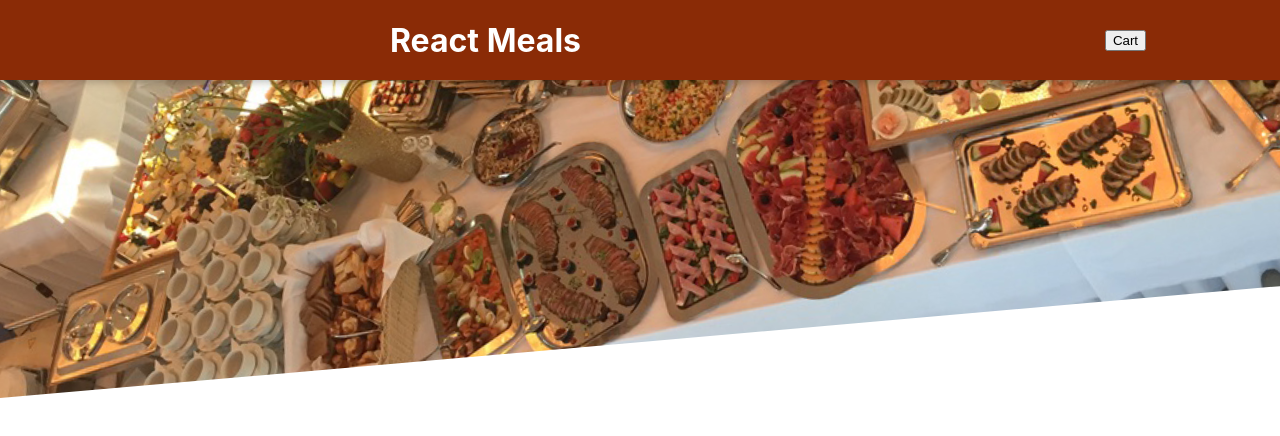
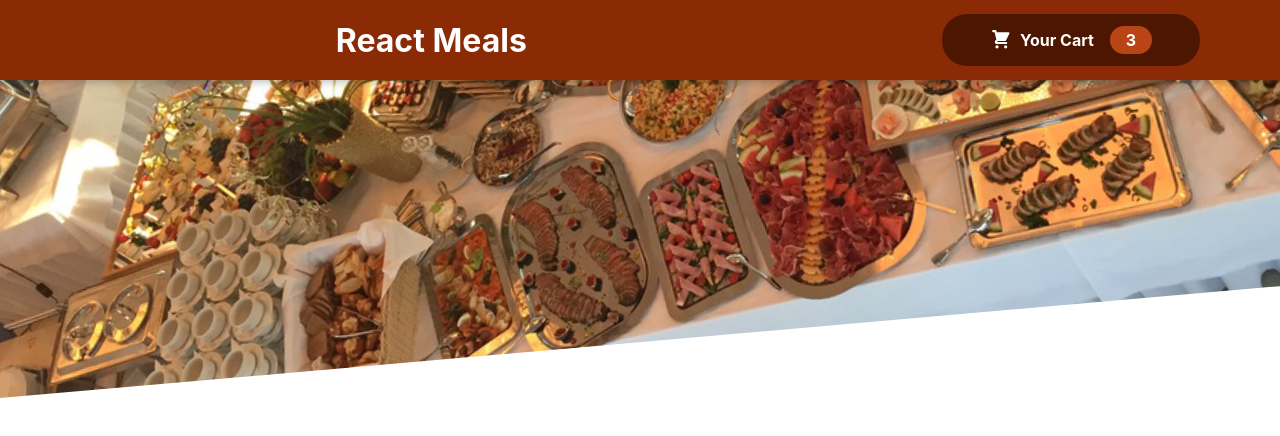
Before and after one commit to Practice-SpencerTower/food-order-app, a React (Create React App) app: page / in a window 1280 px wide. Shown: the top 436 px of the page. Built offline with nearby package versions, Linux system fonts and the light colour scheme; the HTML template or start-up script is replaced by a standard one.

Commit message:
applys styling to header cart button

```diff
--- a/src/components/Layout/Header.js
+++ b/src/components/Layout/Header.js
@@ -1,12 +1,13 @@
 import mealsImage from '../../assets/meals.jpg';
 import classes from './Header.module.css';
+import HeaderCartButton from './HeaderCartButton';
 
 const Header = props => {
     return (
         <>
             <header className={classes.header}>
                 <h1>React Meals</h1>
-                <button>Cart</button>
+                <HeaderCartButton />
             </header>
             <div className={classes.mainImage}>
                 <img src={mealsImage} alt="A table full of delicious food!"/>
--- a/src/components/Layout/HeaderCartButton.js
+++ b/src/components/Layout/HeaderCartButton.js
@@ -3,12 +3,12 @@
 
 const HeaderCartButton = props => {
     return (
-        <button>
-            <span>
+        <button className={classes.button}>
+            <span className={classes.icon}>
                 <CartIcon />
             </span>
             <span>Your Cart</span>
-            <span>
+            <span className={classes.badge}>
                 3
             </span>
         </button>
```
